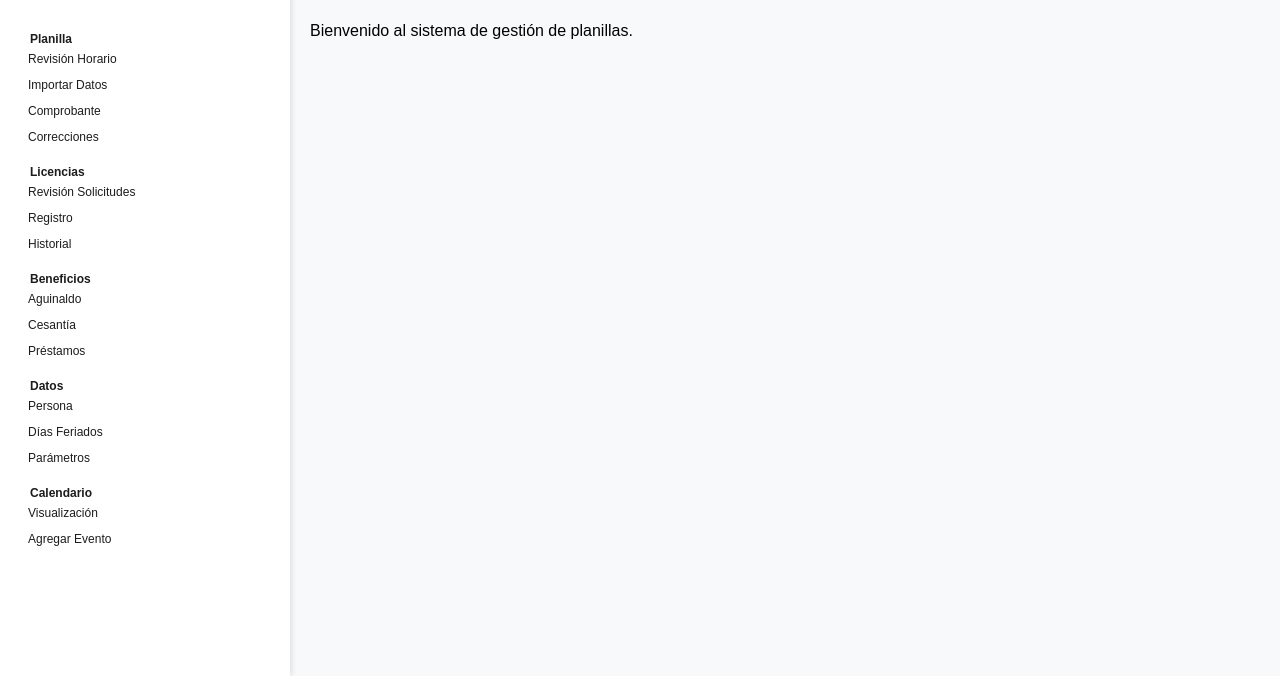
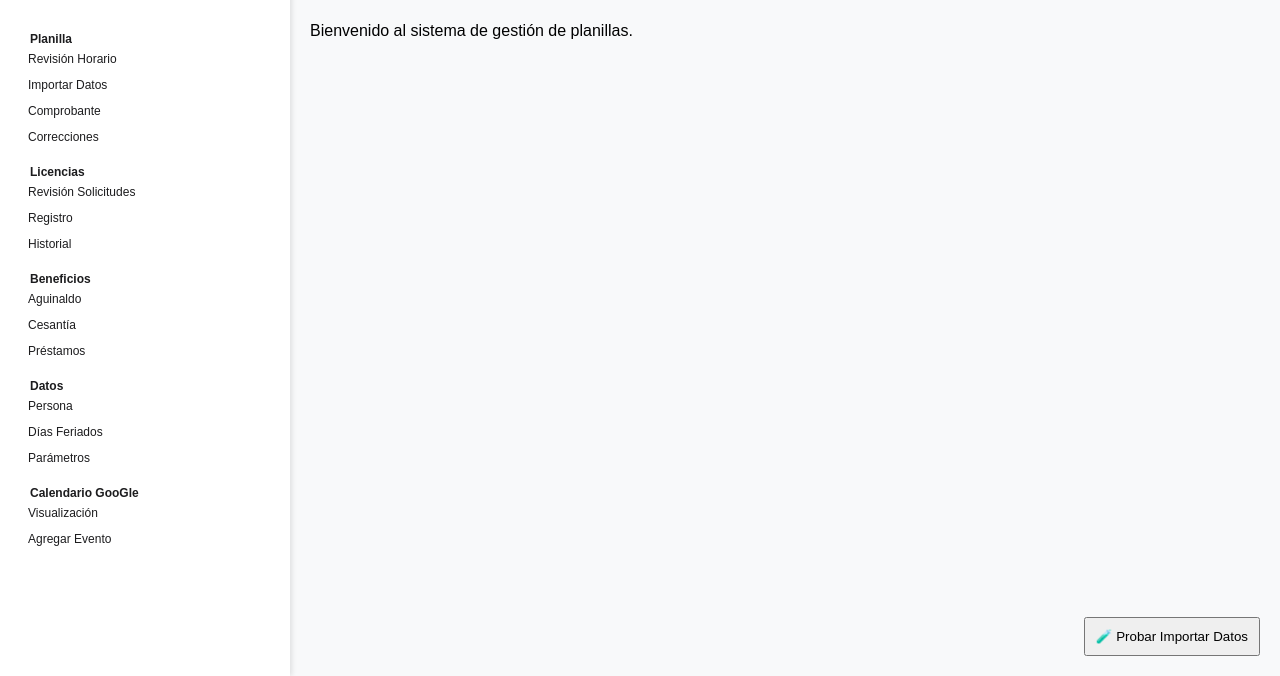
Before and after one commit to TMIPlanilla/google-sheets-api, a website: page public/index.html in a window 1280 px wide. Shown: the part 124-800 px from the top of the page. Drawn offline with Linux system fonts and the light colour scheme.

Commit message:
Agregar botón temporal para probar carga de Importar Datos

```diff
--- a/public/index.html
+++ b/public/index.html
@@ -139,7 +139,7 @@
     </div>
 
     <div class="menu-group">
-      <div class="menu-group-title">Calendario</div>
+      <div class="menu-group-title">Calendario GooGle</div>
       <div class="menu-item" onclick="cambiarSeccion('visualizacion')">Visualización</div>
       <div class="menu-item" onclick="cambiarSeccion('agregar-evento')">Agregar Evento</div>
     </div>
@@ -179,6 +179,11 @@
       document.querySelectorAll(".menu-item").forEach(item => item.classList.remove("active"));
       event.currentTarget.classList.add("active");
     }
-  </script>
+  </script><!-- 🔧 Botón de prueba temporal para cargar interfaz -->
+<button onclick="cargarInterfazImportarDatos()" style="position:fixed; bottom:20px; right:20px; z-index:9999; padding:10px;">
+  🧪 Probar Importar Datos
+</button>
+
+
 </body>
 </html>
```
